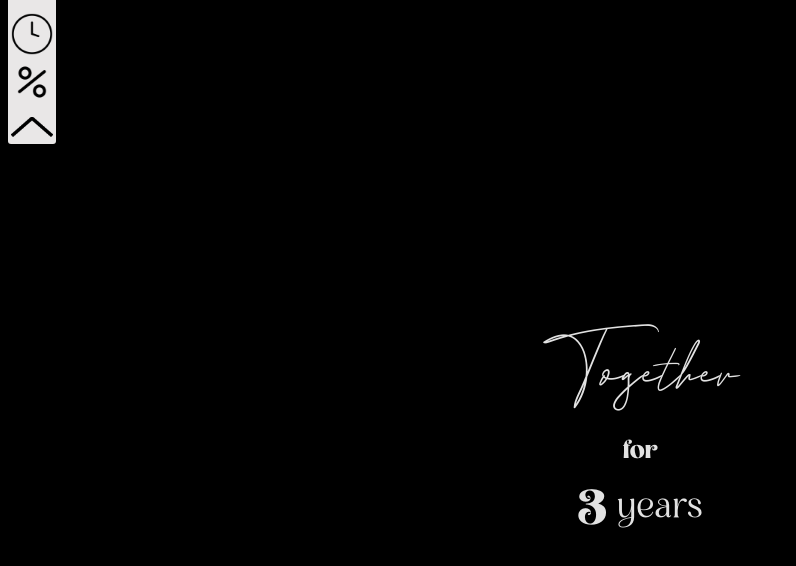
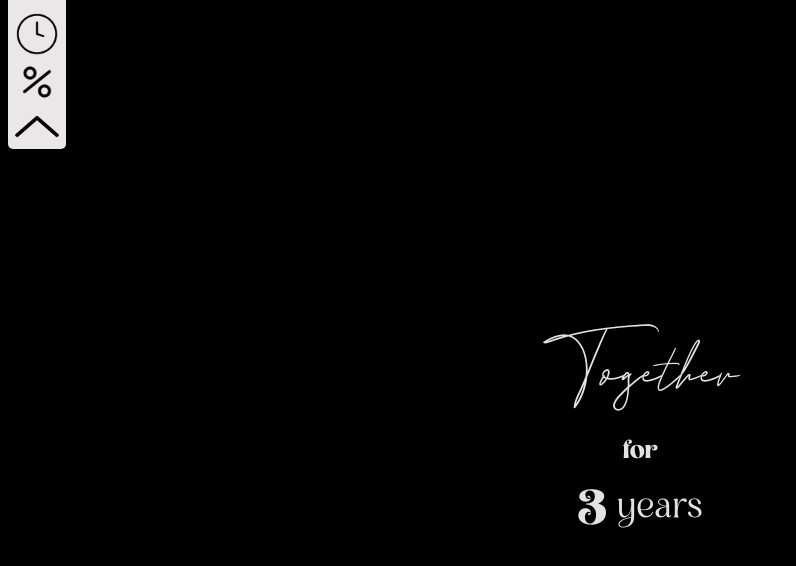
Before and after one commit to Anyelka/counter, a React (Vite) app: page / in a window 1280 px wide. Both pictures are taken after a click on the button 32 px from the left and 16 px from the top of the page. Shown: the top 566 px of the page, without its empty margins (0-796 px from the left). Built offline with nearby package versions, Linux system fonts and the light colour scheme.

Commit message:
fix menu

```diff
--- a/src/App.css
+++ b/src/App.css
@@ -31,12 +31,13 @@ body {
 
 .menu {
   background-color: #e9e7e7;
-  border-radius: 0px 0px 3px 3px;
+  border-radius: 0px 0px 5px 5px;
   position: fixed;
   top: 0;
   left: 0.5rem;
   z-index: 1000;
   width: 3rem;
+  padding: 5px 5px;
 }
 
 .menu-open-button {
@@ -45,6 +46,7 @@ body {
   padding: 0;
   max-height: 2rem;
   overflow: hidden;
+  border: none;
 }
 
 .menu-open-button-icon {
@@ -200,3 +202,7 @@ body {
 button:focus {
   outline: none;
 }
+
+button:hover {
+  outline: none;
+}
--- a/src/components/menu/Menu.jsx
+++ b/src/components/menu/Menu.jsx
@@ -16,9 +16,12 @@ const menuVariants = {
   },
 };
 
+const hover = { scale: 1.2 };
+
 const openMenuButtonVariants = {
   closed: { rotateX: 0 },
   open: { rotateX: 180, y: 10 },
+  hover,
 };
 
 const Menu = ({ openCounter, openPercent }) => {
@@ -28,15 +31,23 @@ const Menu = ({ openCounter, openPercent }) => {
     setOpen(!open);
   };
 
+  const renderMenuOption = (onClick, icon) => {
+    return (
+      <motion.button
+        className="menu-button"
+        onClick={onClick}
+        whileHover={hover}
+      >
+        <img className="menu-button-icon" src={icon}></img>
+      </motion.button>
+    );
+  };
+
   const renderOpenMenu = () => {
     return (
       <>
-        <button className="menu-button" onClick={openCounter}>
-          <img className="menu-button-icon" src={counterIcon}></img>
-        </button>
-        <button className="menu-button" onClick={openPercent}>
-          <img className="menu-button-icon" src={percentIcon}></img>
-        </button>
+        {renderMenuOption(openCounter, counterIcon)}
+        {renderMenuOption(openPercent, percentIcon)}
       </>
     );
   };
@@ -56,6 +67,7 @@ const Menu = ({ openCounter, openPercent }) => {
         variants={openMenuButtonVariants}
         initial="closed"
         animate={open ? "open" : "closed"}
+        whileHover="hover"
       >
         <img className="menu-open-button-icon" src={arrow} />
       </motion.button>
```
